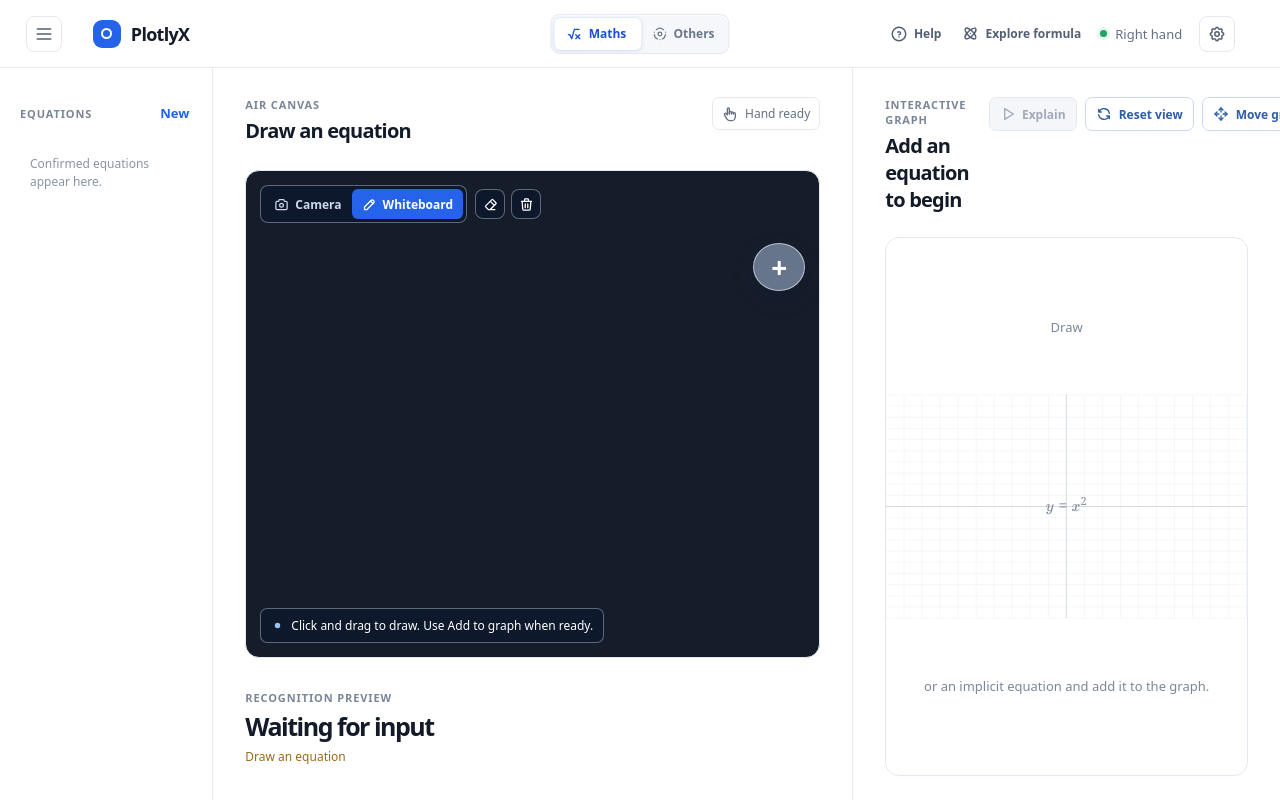
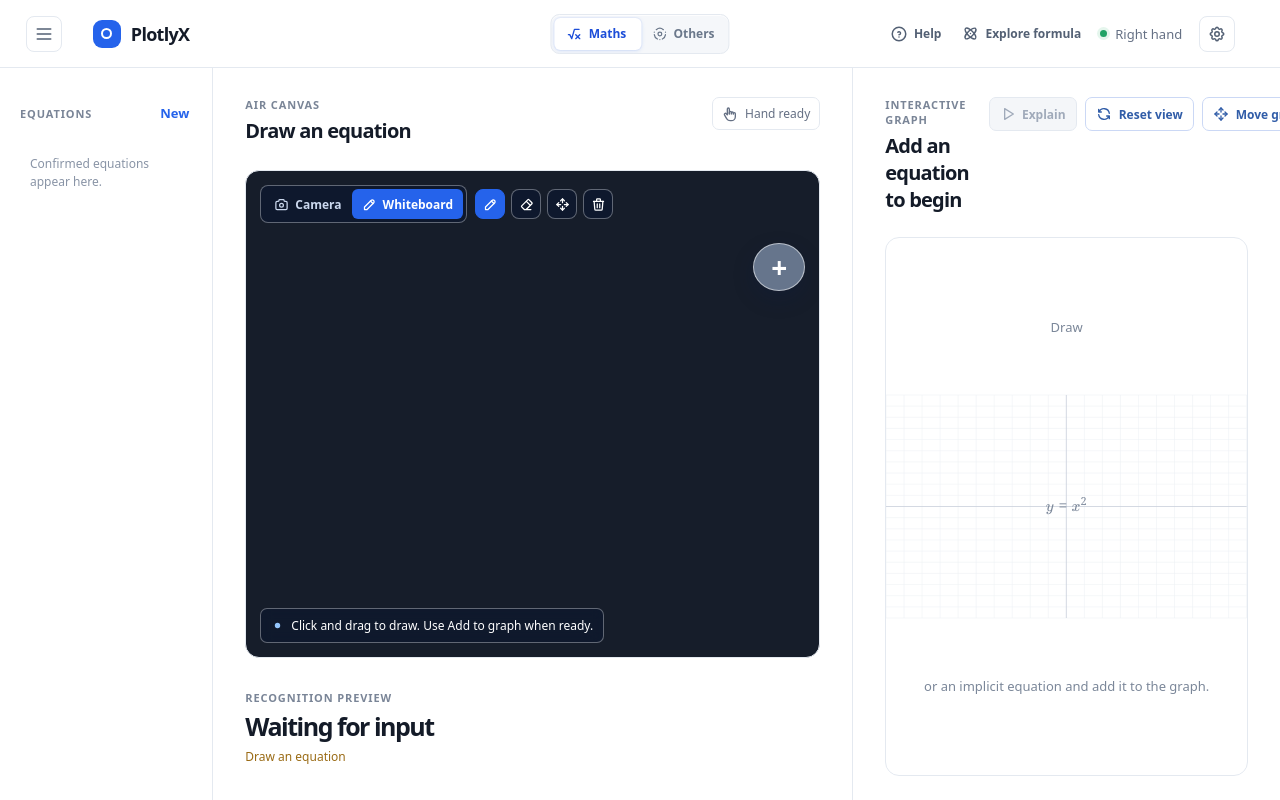
Before and after one commit to Sreeju7733/hackathon, a Next.js app: page / in a window 1280 px wide. Both pictures are taken after a click on the button "Whiteboard". Shown: the top 800 px of the page. Built offline with nearby package versions, Linux system fonts and the light colour scheme.

Commit message:
feat: add canvas panning tool, refine stroke recognition logic, and update workspace mode management

```diff
--- a/app/globals.css
+++ b/app/globals.css
@@ -1342,6 +1342,18 @@ html[data-workspace-transition="others-to-maths"]::view-transition-new(lesson-su
   touch-action: none;
 }
 
+.whiteboard-tool-erase .cursor-layer {
+  cursor: cell;
+}
+
+.whiteboard-tool-pan .cursor-layer {
+  cursor: grab;
+}
+
+.whiteboard-tool-pan .cursor-layer:active {
+  cursor: grabbing;
+}
+
 .air-mode-toolbar {
   position: absolute;
   z-index: 6;
--- a/app/page.tsx
+++ b/app/page.tsx
@@ -264,9 +264,9 @@ export default function Home() {
     });
     recognitionTimer.current = setTimeout(() => {
       if (request !== recognitionRequest.current) return;
+      if (useAiRecognition) return;
       const base = recognizeStrokes(next, corrections);
       setRecognition(base);
-      if (!useAiRecognition) {
       setAiState({ status: "loading", request });
       void recognizeWithLocalModel(next, corrections, profile)
         .then((result) => {
@@ -283,7 +283,6 @@ export default function Home() {
               message: "Offline recognition failed.",
             });
         });
-      }
     }, 1000);
   };
 
@@ -1059,15 +1058,23 @@ export default function Home() {
                   </span>
                   <div>
                     <button
-                      className={lastExpression.graphable ? "selected" : ""}
-                      disabled={!lastExpression.graphable}
-                      onClick={() => setLesson(null)}
+                      className={workspaceMode === "maths" ? "selected" : ""}
+                      disabled={!lastExpression.graphable && workspaceMode === "maths"}
+                      onClick={() => {
+                        switchWorkspace("maths");
+                        if (lastExpression.graphable) {
+                          commitEquation(lastExpression);
+                        }
+                      }}
                     >
                       Graph
                     </button>
                     <button
-                      className={!lastExpression.graphable ? "selected" : ""}
-                      onClick={() => prepareLesson(lastExpression, "formula", true)}
+                      className={workspaceMode === "others" ? "selected" : ""}
+                      onClick={() => {
+                        switchWorkspace("others");
+                        prepareLesson(lastExpression, "formula", true);
+                      }}
                     >
                       Document
                     </button>
--- a/components/AirCanvas.tsx
+++ b/components/AirCanvas.tsx
@@ -1,5 +1,6 @@
 "use client";
 import {
+  IconArrowsMove,
   IconCamera,
   IconCameraOff,
   IconEraser,
@@ -154,8 +155,12 @@ export function AirCanvas({
     });
   const [gesturePose, setGesturePose] = useState<GesturePose>("hover");
   const [inputMode, setInputMode] = useState<"camera" | "whiteboard">("camera");
-  const [whiteboardErasing, setWhiteboardErasing] = useState(false);
+  const [whiteboardTool, setWhiteboardTool] = useState<"draw" | "erase" | "pan">(
+    "draw",
+  );
+  const whiteboardErasing = whiteboardTool === "erase";
   const drawingPointerIdRef = useRef<number | null>(null);
+  const panPointRef = useRef<Point | null>(null);
   useEffect(() => {
     callbacksRef.current = {
       onStrokeComplete,
@@ -357,6 +362,21 @@ export function AirCanvas({
       renderStrokes();
     }
   };
+  const panBy = (dx: number, dy: number) => {
+    if (!dx && !dy) return;
+    strokesRef.current = strokesRef.current.map((stroke) => ({
+      ...stroke,
+      points: stroke.points.map((p) => ({ x: p.x + dx, y: p.y + dy })),
+      bounds: {
+        ...stroke.bounds,
+        minX: stroke.bounds.minX + dx,
+        maxX: stroke.bounds.maxX + dx,
+        minY: stroke.bounds.minY + dy,
+        maxY: stroke.bounds.maxY + dy,
+      },
+    }));
+    renderStrokes();
+  };
   const clearCanvas = () => {
     snapshot();
     strokesRef.current = [];
@@ -376,7 +396,11 @@ export function AirCanvas({
     event.currentTarget.setPointerCapture(event.pointerId);
     drawingPointerIdRef.current = event.pointerId;
     const point = relativePoint(event);
-    if (whiteboardErasing) {
+    if (whiteboardTool === "pan") {
+      panPointRef.current = point;
+      setMode("moving");
+      drawCursor(point, false, true);
+    } else if (whiteboardTool === "erase") {
       eraseAt(point);
       drawCursor(point, true);
     } else {
@@ -391,7 +415,15 @@ export function AirCanvas({
     if (inputMode !== "whiteboard" || drawingPointerIdRef.current !== event.pointerId)
       return;
     const point = relativePoint(event);
-    if (whiteboardErasing) {
+    if (whiteboardTool === "pan") {
+      if (panPointRef.current) {
+        panBy(point.x - panPointRef.current.x, point.y - panPointRef.current.y);
+        panPointRef.current = point;
+      }
+      drawCursor(point, false, true);
+      return;
+    }
+    if (whiteboardTool === "erase") {
       eraseAt(point);
       drawCursor(point, true);
       return;
@@ -406,7 +438,10 @@ export function AirCanvas({
     if (inputMode !== "whiteboard" || drawingPointerIdRef.current !== event.pointerId)
       return;
     drawingPointerIdRef.current = null;
-    if (whiteboardErasing) {
+    if (whiteboardTool === "pan") {
+      panPointRef.current = null;
+      setMode("hover");
+    } else if (whiteboardTool === "erase") {
       eraseSnapshotRef.current = false;
       if (eraseChangedRef.current) {
         eraseChangedRef.current = false;
@@ -423,6 +458,7 @@ export function AirCanvas({
     previousRef.current = null;
     pinchingRef.current = false;
     drawingPointerIdRef.current = null;
+    panPointRef.current = null;
     setMode("hover");
     setInputMode(next);
     drawCursor();
@@ -834,7 +870,7 @@ export function AirCanvas({
       ref={rootRef}
       className={`air-canvas ${interactionMode === "move" ? "move-active" : ""} ${
         whiteboardReady ? "whiteboard-active" : ""
-      }`}
+      } ${whiteboardReady ? `whiteboard-tool-${whiteboardTool}` : ""}`}
     >
       {inputMode === "camera" && (
         <video ref={videoRef} className="camera-feed" muted playsInline />
@@ -870,15 +906,39 @@ export function AirCanvas({
         </div>
         <div className="air-mode-actions">
           {whiteboardReady && (
+            <>
               <button
                 type="button"
-              className={whiteboardErasing ? "active" : ""}
-              aria-pressed={whiteboardErasing}
-              title={whiteboardErasing ? "Switch to draw" : "Switch to eraser"}
-              onClick={() => setWhiteboardErasing((value) => !value)}
+                className={whiteboardTool === "draw" ? "active" : ""}
+                aria-pressed={whiteboardTool === "draw"}
+                title="Draw"
+                onClick={() => setWhiteboardTool("draw")}
+              >
+                <IconPencil size={15} />
+              </button>
+              <button
+                type="button"
+                className={whiteboardTool === "erase" ? "active" : ""}
+                aria-pressed={whiteboardTool === "erase"}
+                title="Eraser"
+                onClick={() =>
+                  setWhiteboardTool((tool) => (tool === "erase" ? "draw" : "erase"))
+                }
               >
                 <IconEraser size={15} />
               </button>
+              <button
+                type="button"
+                className={whiteboardTool === "pan" ? "active" : ""}
+                aria-pressed={whiteboardTool === "pan"}
+                title="Move canvas"
+                onClick={() =>
+                  setWhiteboardTool((tool) => (tool === "pan" ? "draw" : "pan"))
+                }
+              >
+                <IconArrowsMove size={15} />
+              </button>
+            </>
           )}
           <button type="button" title="Clear canvas" onClick={clearCanvas}>
             <IconTrash size={15} />
@@ -912,8 +972,10 @@ export function AirCanvas({
         <div className="whiteboard-hint">
           <IconPointFilled size={13} />
           <span>
-            {whiteboardErasing
+            {whiteboardTool === "erase"
               ? "Drag to erase strokes."
+              : whiteboardTool === "pan"
+                ? "Drag to move the whole canvas."
                 : "Click and drag to draw. Use Add to graph when ready."}
           </span>
         </div>
--- a/lib/recognition.ts
+++ b/lib/recognition.ts
@@ -179,10 +179,15 @@ export function groupStrokes(strokes: Stroke[]): Stroke[][] {
         centerY = Math.abs(
           (a.bounds.minY + a.bounds.maxY - b.bounds.minY - b.bounds.maxY) / 2,
         );
+      const widthRatio =
+        Math.min(a.bounds.width, b.bounds.width) /
+        Math.max(a.bounds.width, b.bounds.width);
       const equals =
         horizontal(a.bounds) &&
         horizontal(b.bounds) &&
-        xRatio > 0.58 &&
+        xRatio > 0.6 &&
+        widthRatio > 0.45 &&
+        centerY > Math.max(3, Math.min(a.bounds.height, b.bounds.height) * 0.4) &&
         centerY < Math.max(a.bounds.width, b.bounds.width) * 0.42;
       const plus =
         ((horizontal(a.bounds) && vertical(b.bounds)) ||
```
Lines whose indentation alone changed are shown as unchanged.
